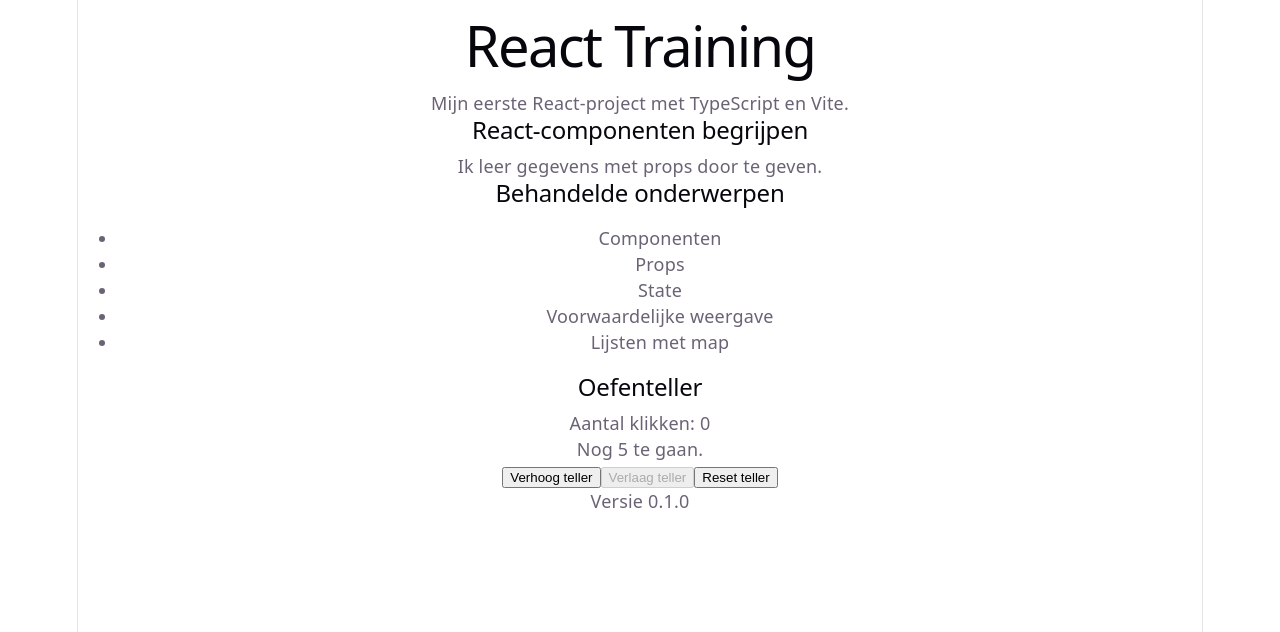
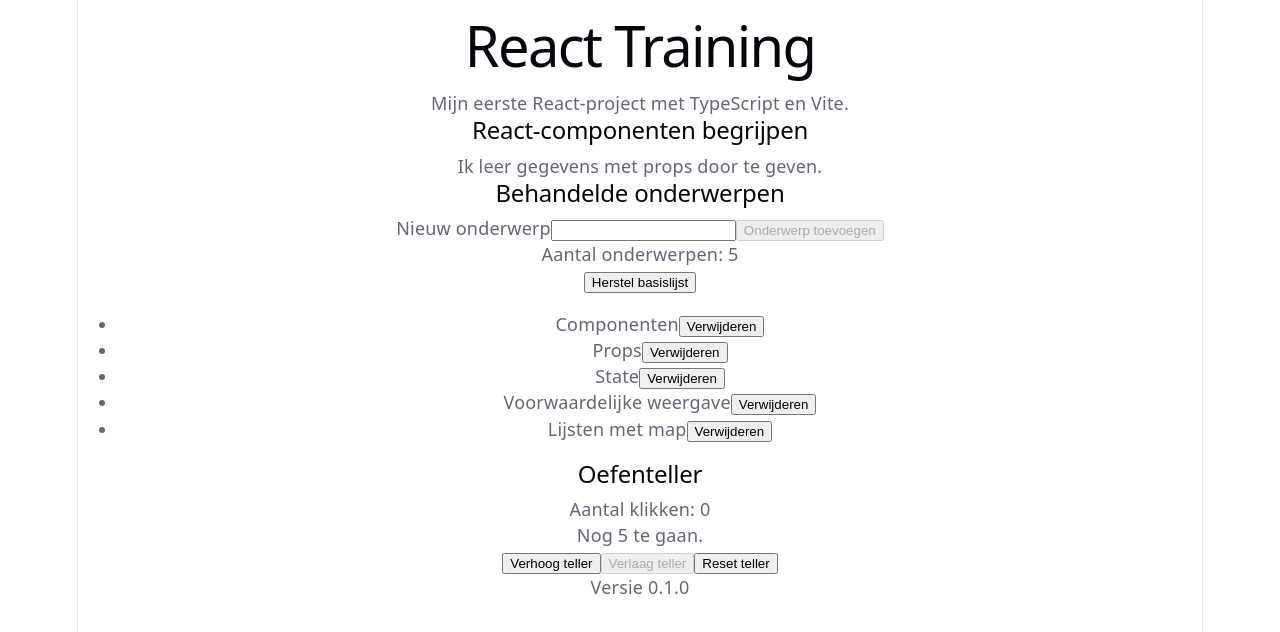
Before and after one commit to idriszungur/react-training, a React (Vite) app: page / in a window 1280 px wide. Shown: the top 632 px of the page. Built offline with nearby package versions, Linux system fonts and the light colour scheme.

Commit message:
Maak onderwerpenlijst interactief

```diff
--- a/src/components/TrainingTopics.tsx
+++ b/src/components/TrainingTopics.tsx
@@ -1,4 +1,10 @@
-const topics = [
+import { type FormEvent, useState } from 'react'
+type Topic = {
+  id: number
+  name: string
+}
+
+const initialTopics: Topic[] = [
   { id: 1, name: 'Componenten' },
   { id: 2, name: 'Props' },
   { id: 3, name: 'State' },
@@ -7,15 +13,66 @@
 ]
 
 export function TrainingTopics() {
+    const [topics, setTopics] = useState(initialTopics)
+    const [newTopic, setNewTopic] = useState('')
+    function handleSubmit(event: FormEvent<HTMLFormElement>) {
+  event.preventDefault()
+
+  const trimmedTopic = newTopic.trim()
+
+  if (trimmedTopic === '') {
+    return
+  }
+
+  const topic: Topic = {
+    id: Date.now(),
+    name: trimmedTopic,
+  }
+
+  setTopics([...topics, topic])
+  setNewTopic('')
+}
+function handleDelete(id: number) {
+  const remainingTopics = topics.filter((topic) => topic.id !== id)
+  setTopics(remainingTopics)
+}
   return (
     <section>
       <h2>Behandelde onderwerpen</h2>
+      <form onSubmit={handleSubmit}>
 
-      <ul>
-        {topics.map((topic) => (
-          <li key={topic.id}>{topic.name}</li>
-        ))}
-      </ul>
+  <label htmlFor="new-topic">Nieuw onderwerp</label>
+
+  <input
+    id="new-topic"
+    type="text"
+    value={newTopic}
+    onChange={(event) => setNewTopic(event.target.value)}
+  />
+
+  <button type="submit" disabled={newTopic.trim() === ''}>
+    Onderwerp toevoegen
+  </button>
+</form>
+<p>Aantal onderwerpen: {topics.length}</p>
+<button type="button" onClick={() => setTopics(initialTopics)}>
+  Herstel basislijst
+</button>
+{topics.length === 0 ? (
+<p>Nog geen onderwerpen toegevoegd.</p>
+) : (
+<ul>
+{topics.map((topic) => (
+<li key={topic.id}>
+  {topic.name}
+
+  <button type="button" onClick={() => handleDelete(topic.id)}>
+    Verwijderen
+  </button>
+</li>
+))}
+</ul>
+)}
     </section>
   )
 }
```
